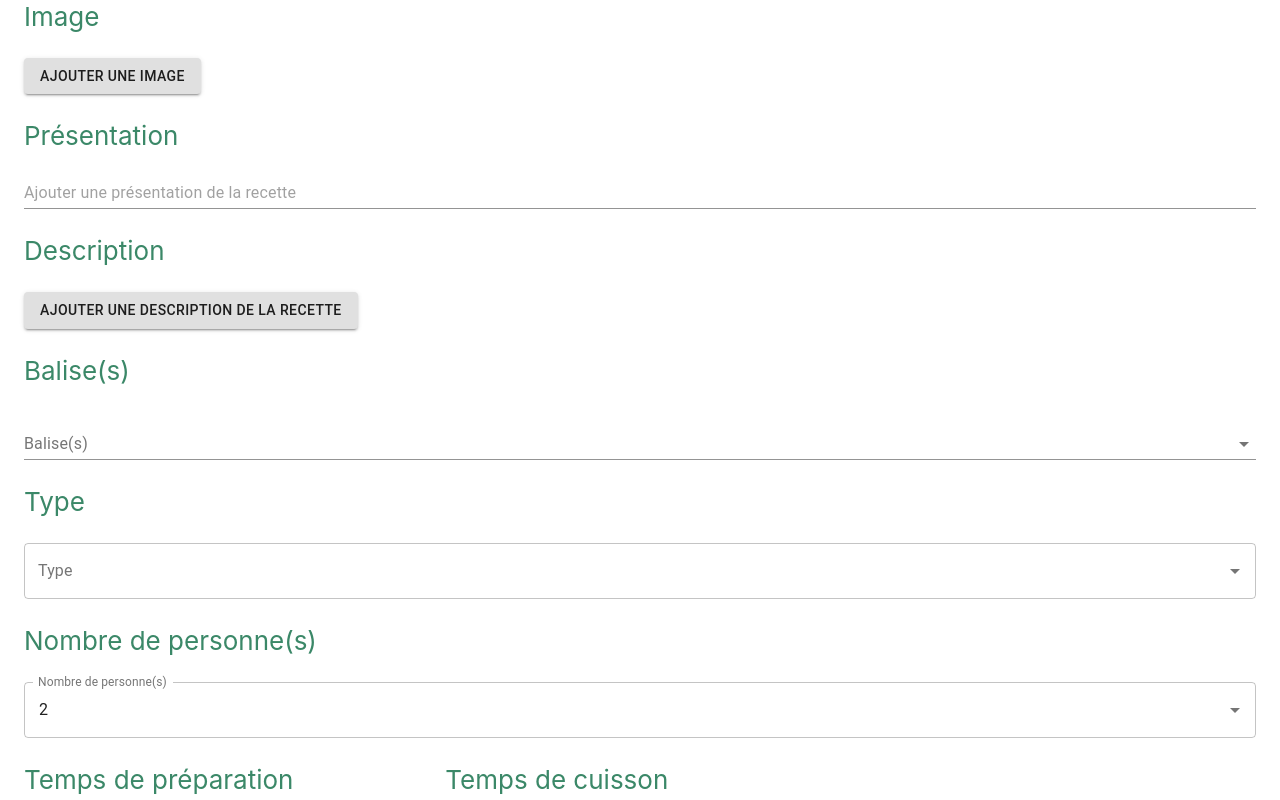
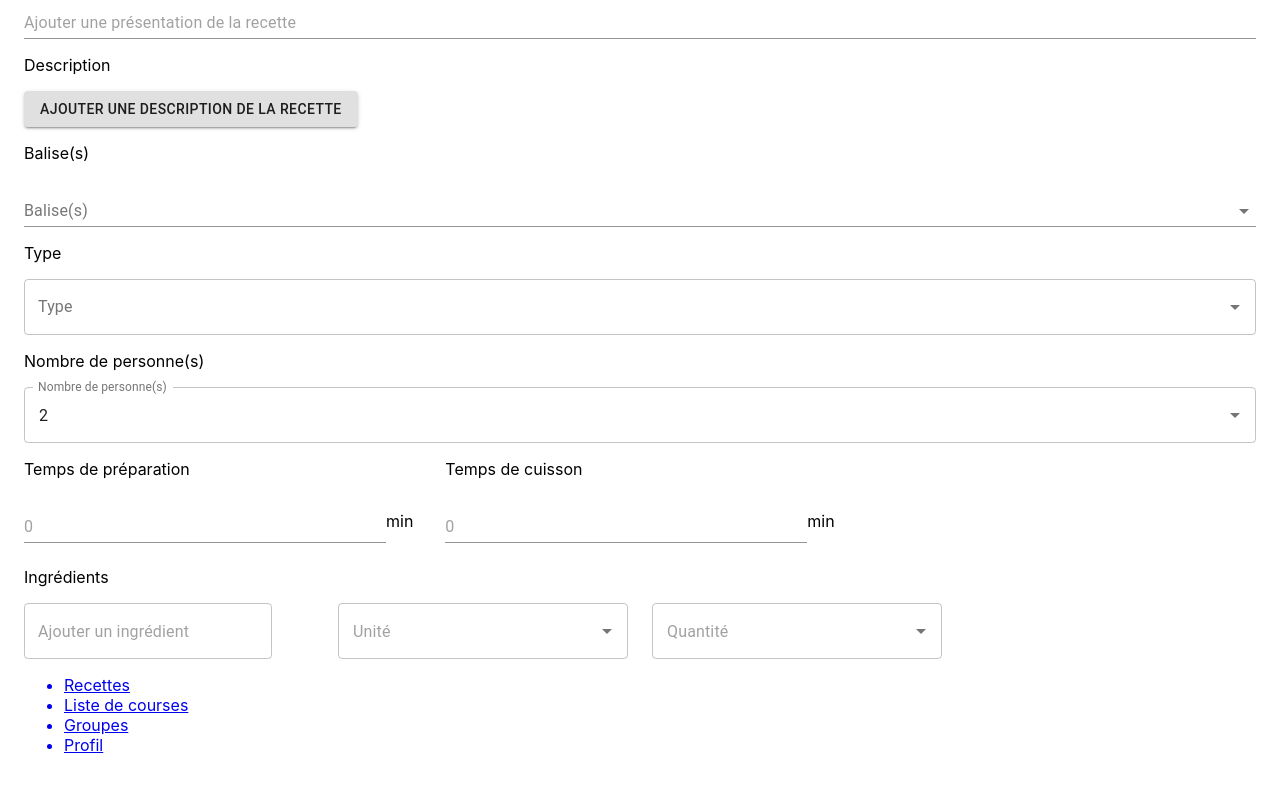
Before and after one commit to lololau/recikeep_old, a React (Create React App) app: page /new_recipe in a window 1280 px wide. Shown: the part 320-1120 px from the top of the page. After the commit the page ends 1091 px from the top, so only its background shows below. Built offline with nearby package versions, Linux system fonts and the light colour scheme.

Commit message:
Add new-recipe file without ingredients list

```diff
--- a/src/App.css
+++ b/src/App.css
@@ -27,12 +27,3 @@
 .App-link {
     color: #61dafb;
 }
-
-@keyframes App-logo-spin {
-    from {
-        transform: rotate(0deg);
-    }
-    to {
-        transform: rotate(360deg);
-    }
-}
--- a/src/App.tsx
+++ b/src/App.tsx
@@ -9,6 +9,19 @@ import SelectionParts from './containers/recipes/recipes_selection2';
 import NewRecipe from './containers/new recipe/new_recipe';
 import Button from '@material-ui/core/Button';
 import React from 'react';
+import { ThemeProvider } from '@material-ui/core/styles';
+import { createMuiTheme } from '@material-ui/core/styles';
+
+const theme = createMuiTheme({
+    palette: {
+        primary: {
+            main: '#ff5722',
+        },
+        secondary: {
+            main: '#0d47a1',
+        },
+    },
+});
 
 const App = (): JSX.Element => {
     const changeLanguage = (lng: string) => {
@@ -16,15 +29,11 @@ const App = (): JSX.Element => {
     };
 
     return (
-        <Router>
-            <div className="App">
-                <header className="App-header">
-                    <Button onClick={() => changeLanguage('en')} color="primary">
-                        English
-                    </Button>
-                    <Button onClick={() => changeLanguage('fr')} color="primary">
-                        Français
-                    </Button>
+        <ThemeProvider theme={theme}>
+            <Router>
+                <div className="App">
+                    <Button onClick={() => changeLanguage('en')}>English</Button>
+                    <Button onClick={() => changeLanguage('fr')}>Français</Button>
                     <Route path="/" exact component={HomeRecipes} />
                     <Route path="/profile" component={Profile} />
                     <Route path={'/recipe/:index'} component={MyRecipe} />
@@ -33,9 +42,9 @@ const App = (): JSX.Element => {
                     {/* <Route path="/groups" component={Groups}/>
           <Route path="/groceryList" component={GroceryList}/> */}
                     <Route path={'/new_recipe'} component={NewRecipe} />
-                </header>
-            </div>
-        </Router>
+                </div>
+            </Router>
+        </ThemeProvider>
     );
 };
 
--- a/src/containers/new recipe/new_recipe.tsx
+++ b/src/containers/new recipe/new_recipe.tsx
@@ -1,4 +1,4 @@
-import React from 'react';
+import React, { useState } from 'react';
 import Container from '@material-ui/core/Container';
 import { useTranslation } from 'react-i18next';
 import TextField from '@material-ui/core/TextField';
@@ -8,6 +8,49 @@ import { PartsComboBox } from '../recipes/recipes_selection2';
 import Box from '@material-ui/core/Box';
 import ToolsBar from '../toolsbar/toolsbar';
 import Grid from '@material-ui/core/Grid';
+import Autocomplete from '@material-ui/lab/Autocomplete';
+
+const UnitsComboBox = (): JSX.Element => {
+    const { t } = useTranslation();
+
+    const units: string[] = ['ml', 'dl', 'cl', 'l', 'mg', 'g', 'kg'];
+
+    const [unit] = useState('');
+
+    return (
+        <div>
+            <Autocomplete
+                value={unit}
+                id="controllable-states-demo"
+                options={units}
+                renderInput={(params) => (
+                    <TextField {...params} placeholder={t('new_recipe.unitsBox-unit')} variant="outlined" />
+                )}
+            />
+        </div>
+    );
+};
+
+const QuantityComboBox = (): JSX.Element => {
+    const { t } = useTranslation();
+
+    const quantities: string[] = ['1', '2', '3', '4', '5', '100', '2000'];
+
+    const [quantity] = useState('');
+
+    return (
+        <div>
+            <Autocomplete
+                value={quantity}
+                id="controllable-states-demo"
+                options={quantities}
+                renderInput={(params) => (
+                    <TextField {...params} placeholder={t('new_recipe.unitsBox-quantity')} variant="outlined" />
+                )}
+            />
+        </div>
+    );
+};
 
 const NewRecipe = (): JSX.Element => {
     const { t } = useTranslation();
@@ -58,6 +101,20 @@ const NewRecipe = (): JSX.Element => {
                     </Box>
                 </Grid>
             </Grid>
+            <Box>
+                <p>{t('new_recipe.ingredients')}</p>
+                <Grid container spacing={3}>
+                    <Grid item xs={3}>
+                        <TextField placeholder={t('new_recipe.add-ingredient')} variant="outlined" />
+                    </Grid>
+                    <Grid item xs={3}>
+                        <UnitsComboBox />
+                    </Grid>
+                    <Grid item xs={3}>
+                        <QuantityComboBox />
+                    </Grid>
+                </Grid>
+            </Box>
             <ToolsBar />
         </Container>
     );
--- a/src/index.tsx
+++ b/src/index.tsx
@@ -15,6 +15,7 @@ ReactDOM.render(
             <App />
         </Provider>
     </React.StrictMode>,
+    // eslint-disable-next-line prettier/prettier
     document.getElementById('root'),
 );
 
--- a/src/locales/en/translation.json
+++ b/src/locales/en/translation.json
@@ -56,7 +56,11 @@
     "preparation-time": "Preparation time",
     "add-time": "0",
     "minute": "min",
-    "cooking-time": "Baking time"
+    "cooking-time": "Baking time",
+    "ingredients": "Ingredients",
+    "add-ingredient": "Add an ingredient",
+    "unitsBox": "Unit",
+    "unitsBox-quantity": "Quantity"
   }
 
 }
--- a/src/locales/fr/translation.json
+++ b/src/locales/fr/translation.json
@@ -56,6 +56,10 @@
     "preparation-time": "Temps de préparation",
     "add-time": "0",
     "minute": "min",
-    "cooking-time": "Temps de cuisson"
+    "cooking-time": "Temps de cuisson",
+    "ingredients": "Ingrédients",
+    "add-ingredient": "Ajouter un ingrédient",
+    "unitsBox-unit": "Unité",
+    "unitsBox-quantity": "Quantité"
   }
 }
```
